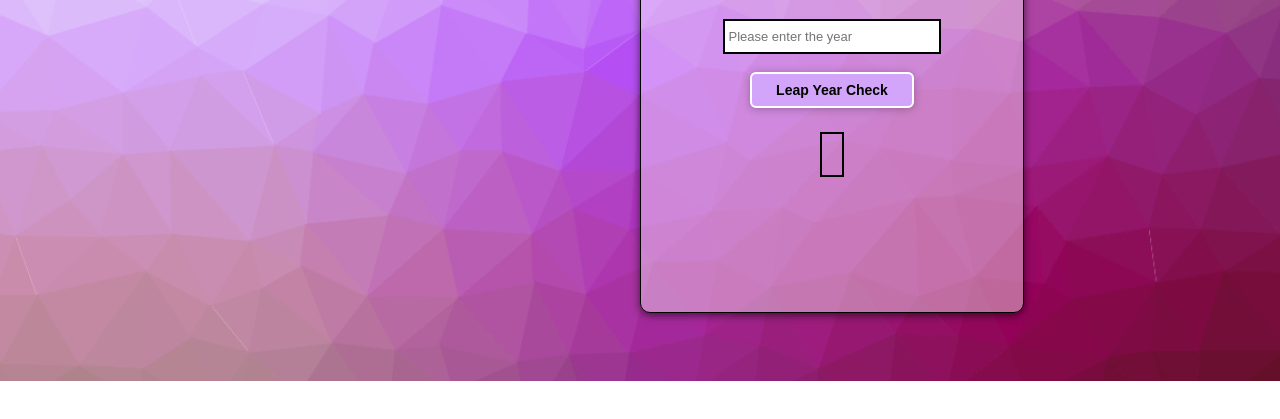
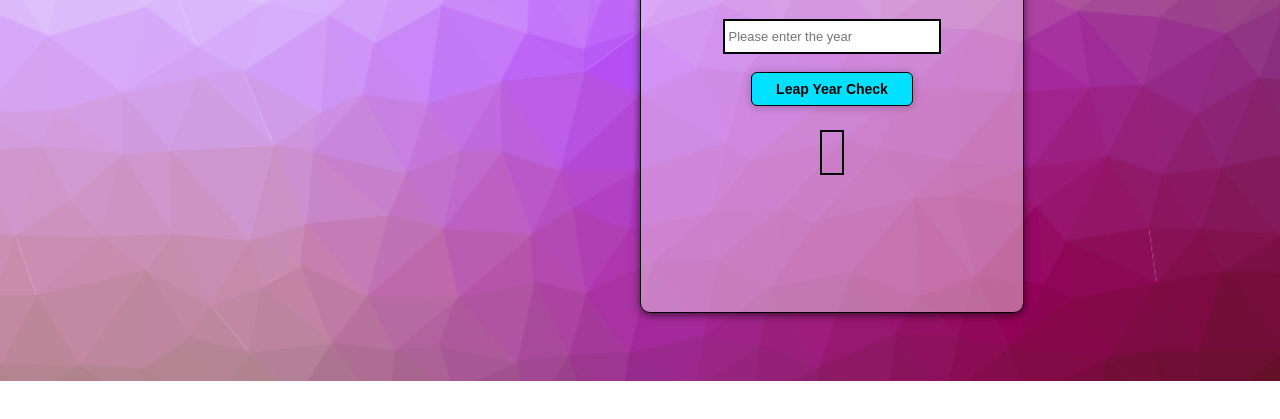
Before and after one commit to rebecca-agyei/leap-year-calc, a plain HTML site: page index.html in a window 1280 px wide. Shown: the part 263-682 px from the top of the page. Drawn offline with Linux system fonts and the light colour scheme.

Commit message:
Update style.css

```diff
--- a/style.css
+++ b/style.css
@@ -53,8 +53,8 @@
     font-weight: bold;
     font-size: 14px;
     padding: 0.5rem 1.5rem;
-    border: 2px solid white;
-    background: #d3a5fa;;
+    border: 1px solid;
+    background: rgb(0, 225, 255);
     color: black;
     border-radius: 6px;
     box-shadow: 0 1px 8px rgba(0, 0, 0, 0.26);
```
